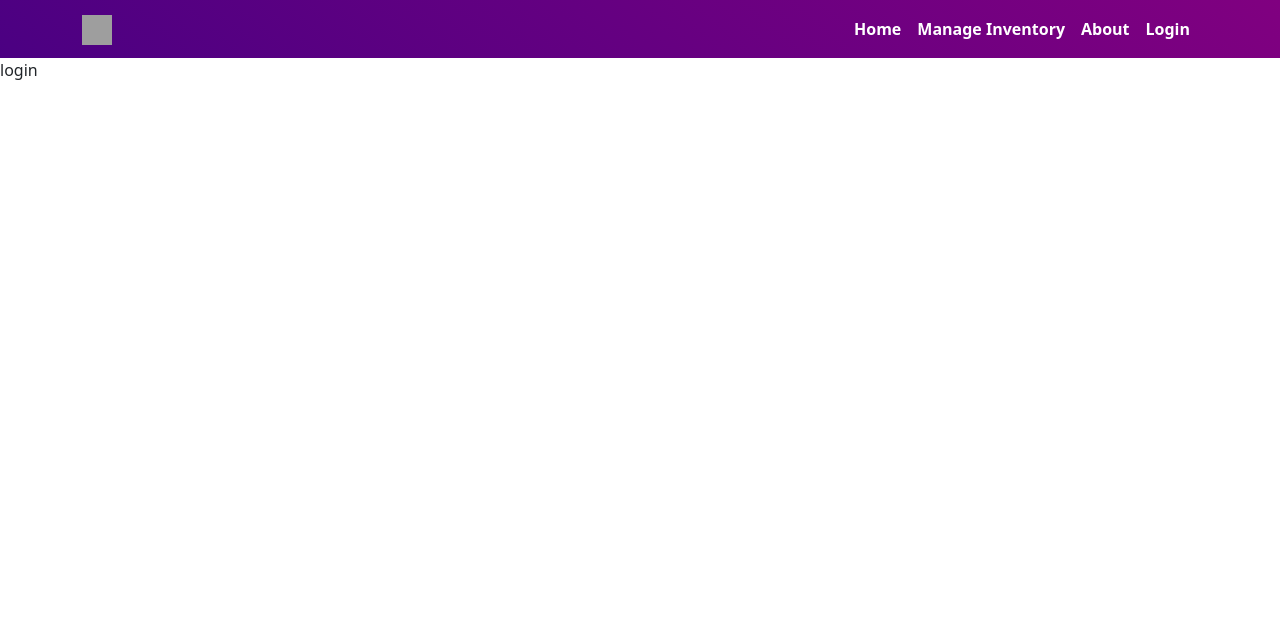
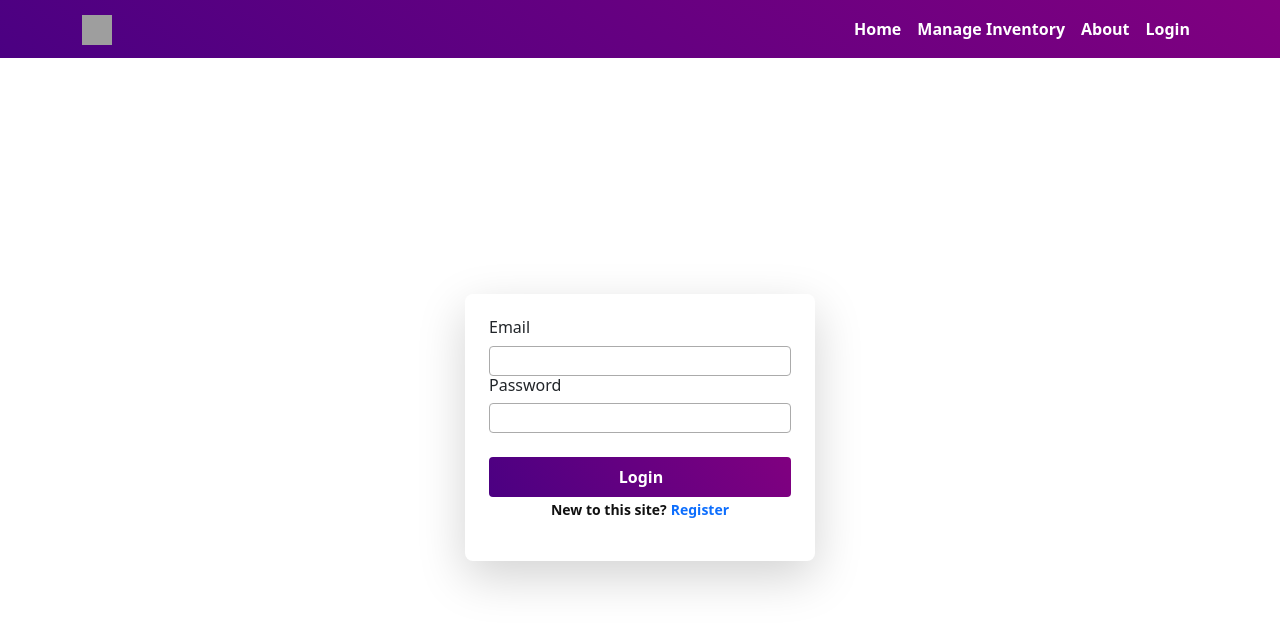
Before and after one commit to 1804011/assignment-11-client, a React (Create React App) app: page /login in a window 1280 px wide. Shown: the top 628 px of the page. Built offline with nearby package versions, Linux system fonts and the light colour scheme; grey boxes are pictures that could not be loaded.

Commit message:
login sign-in implemented

```diff
--- a/package.json
+++ b/package.json
@@ -15,6 +15,7 @@
     "react-animate-on-scroll": "^2.1.5",
     "react-bootstrap": "^2.3.1",
     "react-dom": "^18.1.0",
+    "react-firebase-hooks": "^5.0.3",
     "react-router-dom": "^6.3.0",
     "react-scripts": "5.0.1",
     "web-vitals": "^2.1.4"
--- a/src/App.js
+++ b/src/App.js
@@ -2,6 +2,8 @@ import "./App.css";
 import Header from "./Components/Header/Header";
 import { Routes, Route } from "react-router-dom";
 import Home from "./Components/Home/Home";
+import Login from "./Components/Login/Login";
+import Signup from "./Components/Signup/Signup";
 function App() {
 	return (
 		<div>
@@ -9,8 +11,9 @@ function App() {
 			<Routes>
 				<Route path="/" element={<Home />}></Route>
 				<Route path="about" element={"about"}></Route>
-				<Route path="login" element={"login"}></Route>
+				<Route path="login" element={<Login />}></Route>
 				<Route path="manage-inventory" element={"manage-inventory"}></Route>
+				<Route path="register" element={<Signup />}></Route>
 				<Route path="*" element={<h1>404 not found</h1>}></Route>
 			</Routes>
 		</div>
--- /dev/null
+++ b/src/Components/Login/Login.css
@@ -0,0 +1,39 @@
+.login-container {
+	display: flex;
+	justify-content: center;
+	align-items: center;
+	height: calc(100vh - 60px);
+	/* background-image: linear-gradient(80deg, green, purple);
+     */
+}
+.login-container .login-form {
+	width: 350px;
+	display: flex;
+	flex-direction: column;
+	padding: 24px;
+	border-radius: 8px;
+}
+.login-container .login-form input {
+	display: block;
+	width: 100%;
+	margin-bottom: 0;
+	color: #111111;
+	font-weight: 600;
+	border: 1px solid #ababab;
+	border-radius: 4px;
+	padding-left: 8px;
+	padding-top: 2px;
+	padding-bottom: 2px;
+}
+.login-container .login-form input[type="submit"] {
+	border: 0;
+	background-image: linear-gradient(60deg, indigo, purple);
+	color: white;
+	font-weight: 600;
+	border-radius: 4px;
+	margin-top: 24px;
+}
+.login-container .login-form p {
+	font-weight: 600;
+	color: #111111;
+}
--- /dev/null
+++ b/src/Components/Login/Login.js
@@ -0,0 +1,70 @@
+import React from "react";
+import { Link, useNavigate } from "react-router-dom";
+import { useRef } from "react";
+import "./Login.css";
+import auth from "../../firebase.init";
+import { useSignInWithEmailAndPassword } from "react-firebase-hooks/auth";
+const Login = () => {
+	const emailRef = useRef("");
+	const passwordRef = useRef("");
+	const navigate = useNavigate("");
+	const [signInWithEmailAndPassword, user, loading, error] =
+		useSignInWithEmailAndPassword(auth);
+	const handleSubmit = (e) => {
+		e.preventDefault();
+		const email = emailRef.current.value;
+		const password = passwordRef.current.value;
+		signInWithEmailAndPassword(email, password);
+	};
+	if (user) {
+		navigate("/");
+	}
+
+	return (
+		<div className="login-container">
+			<div className="login-form shadow-lg">
+				<form onSubmit={handleSubmit}>
+					<div className="input">
+						<h6>Email</h6>
+						<input
+							type="text"
+							name="email"
+							id="email"
+							required
+							ref={emailRef}
+						/>
+						<span className="error text-danger">
+							{error?.message.includes("user") && "*user not found"}
+						</span>
+					</div>
+					<div className="input">
+						<h6>Password</h6>
+						<input
+							type="password"
+							name="password"
+							id="email"
+							required
+							ref={passwordRef}
+						/>
+						<span className="error text-danger">
+							{error && !error?.message.includes("user") && "*wrong password"}
+						</span>
+					</div>
+					<input type="submit" value="Login" className="py-2" />
+				</form>
+				<p className="text-center">
+					<small>
+						New to this site?
+						<span className="ms-1">
+							<Link to="/register" style={{ textDecoration: "none" }}>
+								Register
+							</Link>
+						</span>
+					</small>
+				</p>
+			</div>
+		</div>
+	);
+};
+
+export default Login;
--- /dev/null
+++ b/src/Components/Signup/Signup.css
@@ -0,0 +1,43 @@
+.signup-container {
+	display: flex;
+	justify-content: center;
+	align-items: center;
+	height: calc(100vh - 60px);
+	/* background-image: linear-gradient(80deg, green, purple);
+     */
+}
+.signup-container .signup-form {
+	width: 350px;
+	display: flex;
+	flex-direction: column;
+	padding: 24px;
+	border-radius: 8px;
+}
+.signup-container .signup-form input {
+	display: block;
+	width: 100%;
+	margin-bottom: 0;
+	color: #111111;
+	font-weight: 600;
+	border: 1px solid #ababab;
+	border-radius: 4px;
+	padding-left: 8px;
+	padding-top: 2px;
+	padding-bottom: 2px;
+}
+.signup-container .signup-form input[type="submit"] {
+	border: 0;
+	background-image: linear-gradient(60deg, indigo, purple);
+	color: white;
+	font-weight: 600;
+	border-radius: 4px;
+	margin-top: 24px;
+}
+.signup-container .signup-form p {
+	font-weight: 600;
+	color: #111111;
+}
+.error {
+	font-size: 12px;
+	font-weight: 600;
+}
--- /dev/null
+++ b/src/Components/Signup/Signup.js
@@ -0,0 +1,75 @@
+import React, { useRef, useState } from "react";
+import { Link, useNavigate } from "react-router-dom";
+import "./Signup.css";
+import { useCreateUserWithEmailAndPassword } from "react-firebase-hooks/auth";
+import auth from "../../firebase.init";
+const Signup = () => {
+	const emailRef = useRef("");
+	const passwordRef = useRef("");
+	const [emailError, setEmailError] = useState("");
+	const [passwordError, setPasswordError] = useState("");
+	const navigate = useNavigate();
+	const [createUserWithEmailAndPassword, user, loading, error] =
+		useCreateUserWithEmailAndPassword(auth);
+	const handleSubmit = (e) => {
+		e.preventDefault();
+		const email = emailRef.current.value;
+		const password = passwordRef.current.value;
+		createUserWithEmailAndPassword(email, password, {
+			sendEmailVerification: true,
+		});
+		if (error) {
+			if (error.message.includes("email")) {
+				setEmailError("email already in use");
+			} else {
+				setPasswordError("Password must be at least 6 characters long");
+			}
+		}
+	};
+	if (user) {
+		navigate("/login");
+	}
+
+	return (
+		<div className="signup-container">
+			<div className="signup-form shadow-lg">
+				<form onSubmit={handleSubmit}>
+					<div className="input">
+						<h6>Email</h6>
+						<input type="email" name="email" id="email" ref={emailRef} />
+						<span className="error text-danger">
+							{error?.message.includes("email") && "*email already in use"}
+						</span>
+					</div>
+					<div className="input">
+						<h6>Password</h6>
+						<input
+							type="password"
+							name="password"
+							id="email"
+							ref={passwordRef}
+						/>
+						<span className="error text-danger">
+							{error &&
+								!error?.message.includes("email") &&
+								"*password at least 6 characters long"}
+						</span>
+					</div>
+					<input type="submit" value="Signup" className="py-2" />
+				</form>
+				<p className="text-center">
+					<small>
+						Already registered?
+						<span className="ms-1">
+							<Link to="/login" style={{ textDecoration: "none" }}>
+								Login
+							</Link>
+						</span>
+					</small>
+				</p>
+			</div>
+		</div>
+	);
+};
+
+export default Signup;
```
Also changed, not shown: 1 other file (tests, documents, lock files or other folders).
